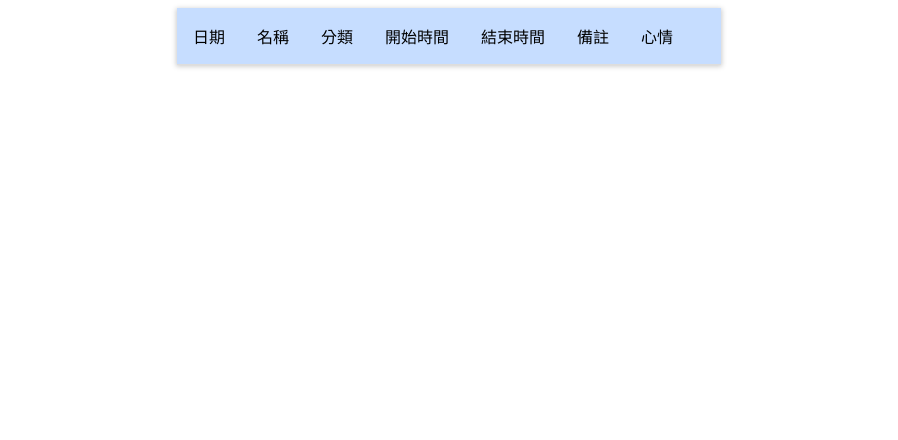
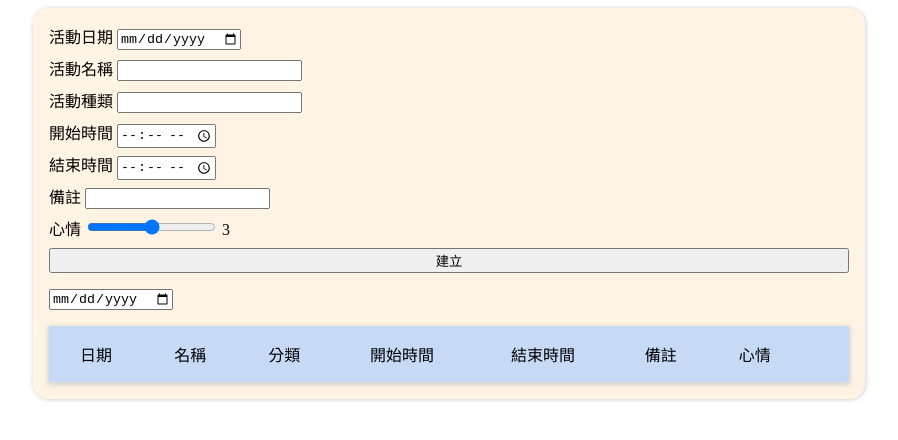
Before and after one commit to d361120041/activity-tracker-frontend, a Vue app: page / in a window 1280 px wide. Shown: the top 440 px of the page, without its empty margins (191-1089 px from the left). Built offline with nearby package versions, Linux system fonts and the light colour scheme.

Commit message:
新增 新增活動表單

```diff
--- a/src/App.vue
+++ b/src/App.vue
@@ -1,11 +1,120 @@
 <template>
     <main>
-        <activity-list></activity-list>
+        <div class="activity-main">
+
+            <form class="activity-form" @submit.prevent="createAnActivity">
+                <label for="date">活動日期
+                    <input type="date" id="date" v-model="date">
+                </label>
+
+                <label for="title">活動名稱
+                    <input type="text" id="title" v-model="title">
+                </label>
+
+                <label for="category">活動種類
+                    <input type="text" id="category" v-model="category">
+                </label>
+
+                <label for="start-time">開始時間
+                    <input type="time" id="start-time" v-model="startTime">
+                </label>
+
+                <label for="end-time">結束時間
+                    <input type="time" id="end-time" v-model="endTime">
+                </label>
+
+                <label for="notes">備註
+                    <input type="text" id="notes" v-model="notes">
+                </label>
+
+                <label for="mood">心情
+                    <input type="range" id="mood" v-model="mood" min="1" max="5">
+                    {{ mood }}
+                </label>
+
+                <button type="submit">建立</button>
+            </form>
+
+            <input type="date" v-model="activityDate" @change="getActivitiesByDate" class="activity-date">
+            <activity-list :activities class="activity-list"></activity-list>
+        </div>
     </main>
 </template>
 
 <script setup>
+import { ref } from 'vue'
+
+import api from '@/api/api.js'
 import ActivityList from '@/components/ActivityList.vue'
+
+const activities = ref([])
+const activityDate = ref('')
+
+const date = ref('')
+const title = ref('')
+const category = ref('')
+const startTime = ref('')
+const endTime = ref('')
+const notes = ref('')
+const mood = ref(3)
+
+async function createAnActivity() {
+    try {
+        const response = await api.post(`/activities/create`,
+            {
+                'userId': '5f839465-daef-49d8-a9f7-0802762d938e',
+                'activityDate': date.value,
+                'title': title.value,
+                'category': category.value,
+                'startTime': startTime.value,
+                'endTime': endTime.value,
+                'notes': notes.value,
+                'mood': mood.value
+            }
+        )
+        console.log(`response->`,response.data)
+    } catch (error) {
+        console.log(`error->`,error.response.data)
+    }
+}
+
+async function getActivitiesByDate() {
+    try {
+        const response = await api.get(`/activities/byDate?userId=5f839465-daef-49d8-a9f7-0802762d938e&activityDate=${activityDate.value}`)
+        activities.value = response.data
+    } catch (error) {
+        console.log(`error->`, error)
+    }
+}
 </script>
 
-<style></style>
+<style scoped>
+.activity-main {
+    width: 800px;
+    margin: 0 auto;
+    padding: 1rem;
+    background-color: #FFDDAA55;
+    box-shadow: 0.5px 0.5px 5px #CCC;
+    border-radius: 1rem;
+    display: flex;
+    flex-direction: column;
+    gap: 1rem;
+}
+
+.activity-date {
+    width: fit-content;
+}
+
+.activity-list {
+    width: 100%;
+}
+
+.activity-form {
+    display: flex;
+    flex-direction: column;
+}
+
+.activity-form>label {
+    min-height: 2rem;
+}
+</style>
```
